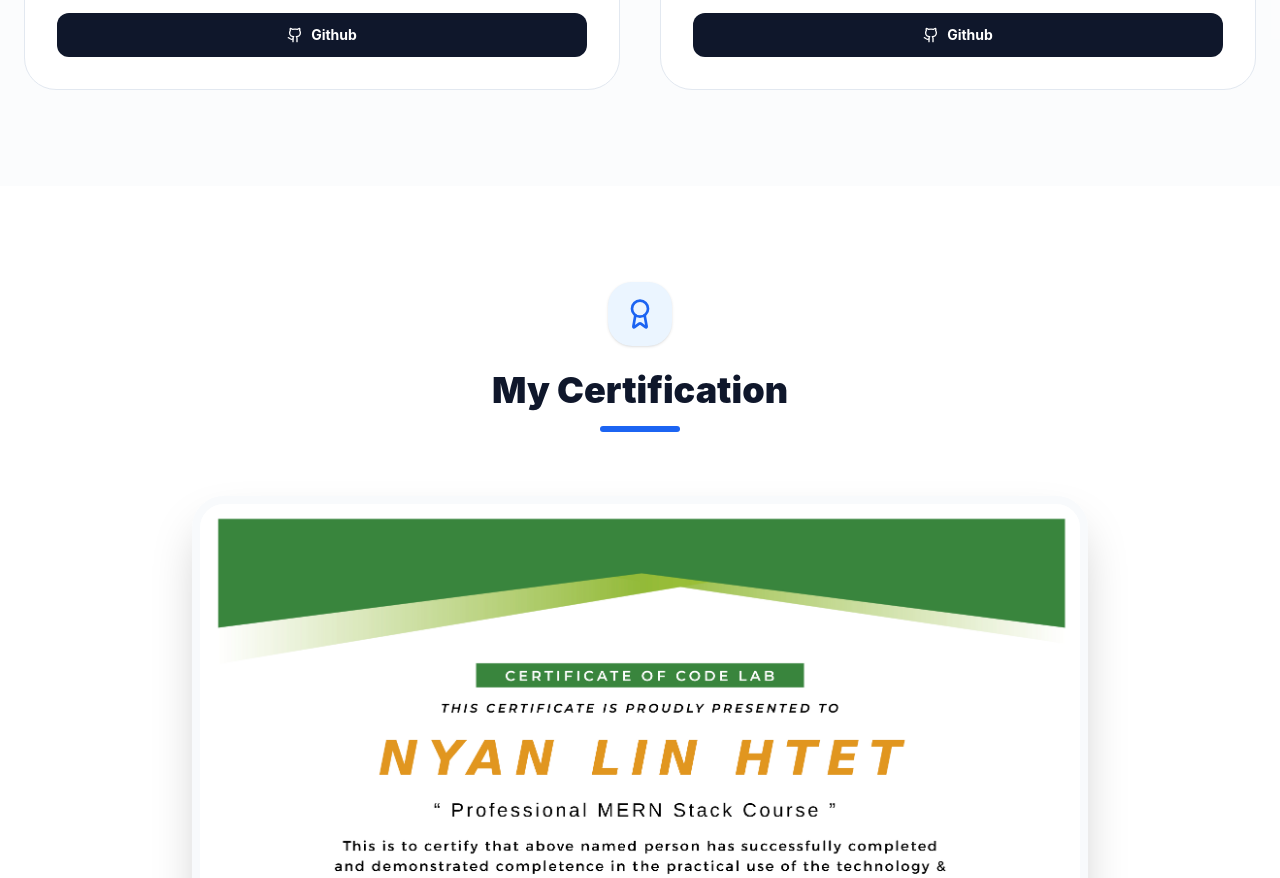
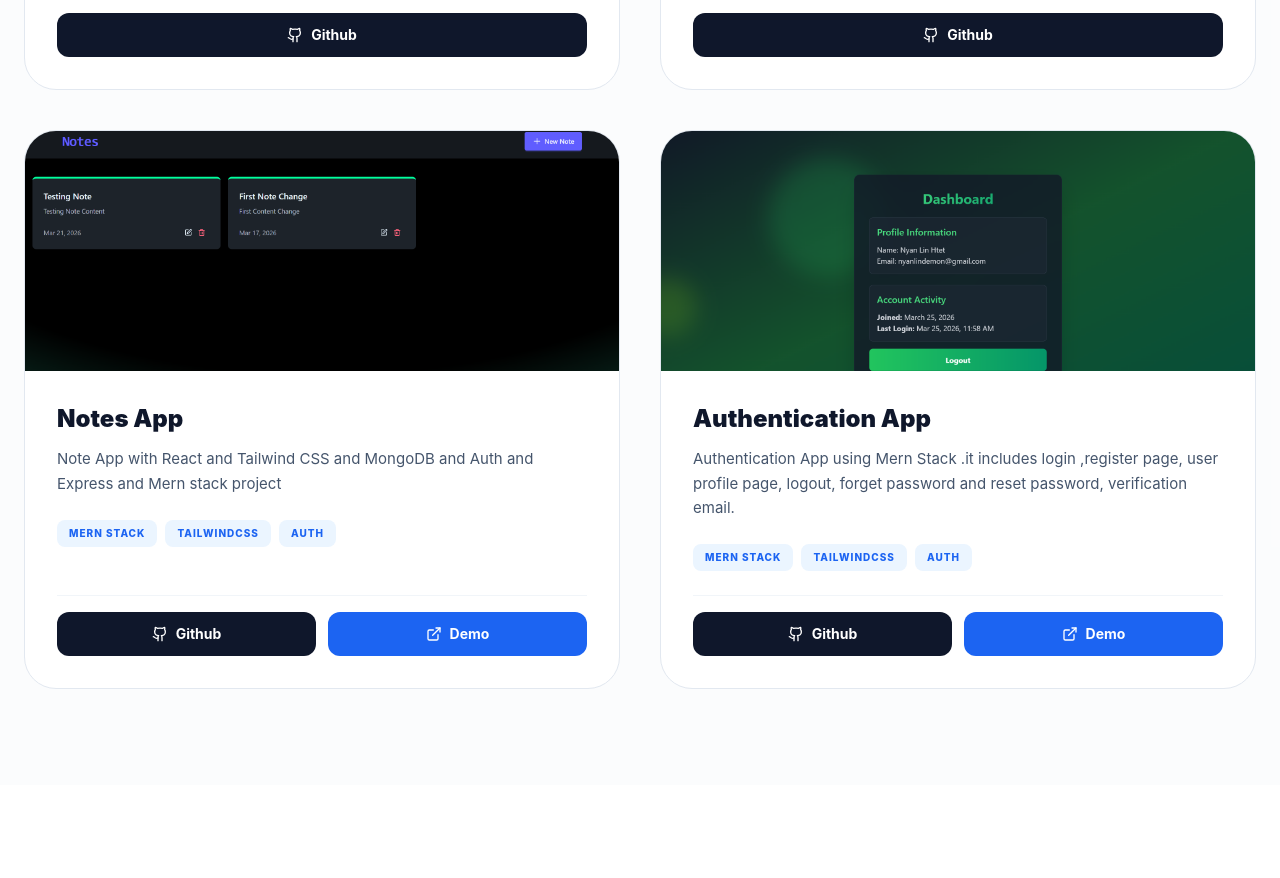
Before and after one commit to DemonNyan/porfolio_webite, a React (Vite) app: page / in a window 1280 px wide. Shown: the part 4280-5158 px from the top of the page. Built offline with nearby package versions, Linux system fonts and the light colour scheme.

Commit message:
create project

```diff
--- a/src/components/Projects.jsx
+++ b/src/components/Projects.jsx
@@ -5,7 +5,10 @@ import Project3_Img from "../img/todo-project.png";
 import Project4_Img from "../img/movieReact.png";
 import Project5_Img from "../img/movieNext.png";
 import Project6_Img from "../img/NewsApp.png";
+import Project7_Img from "../img/NoteApp.png";
+import Project8_Img from "../img/AuthProject.png";
 import ProjectCard from "./ProjectCard";
+import { desc, title } from "framer-motion/client";
 
 const Projects = () => {
   const myProjects = [
@@ -58,8 +61,25 @@ const Projects = () => {
         "A full-featured MERN Stack news application with user authentication and MongoDB data management.",
       tags: ["MERN Stack", "TailwindCss", "Auth"],
       github: "https://github.com/DemonNyan/News-Media",
-
       image: Project6_Img,
+    },
+    {
+      title: "Notes App",
+      description:
+        "Note App with React and Tailwind CSS and MongoDB and Auth and Express and Mern stack project",
+      tags: ["MERN Stack", "TailwindCss", "Auth"],
+      github: "https://github.com/DemonNyan/mern-thinkboard",
+      demo: "https://mern-thinkboard-wjwj.onrender.com/",
+      image: Project7_Img,
+    },
+    {
+      title: "Authentication App",
+      description:
+        "Authentication App using Mern Stack .it  includes login ,register page, user profile page, logout, forget password and reset password, verification email.",
+      tags: ["MERN Stack", "TailwindCss", "Auth"],
+      github: "https://github.com/DemonNyan/auth_project",
+      demo: "https://auth-project-eogg.onrender.com/",
+      image: Project8_Img,
     },
   ];
 
```
Also changed, not shown: src/img/AuthProject.png (added), src/img/NoteApp.png (added).
